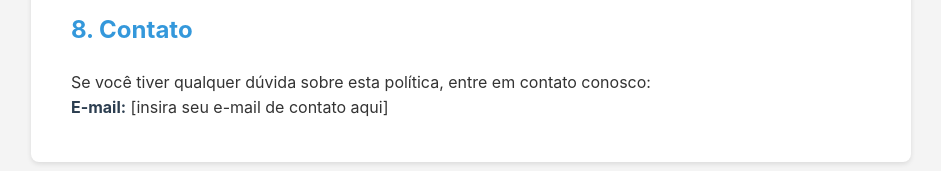
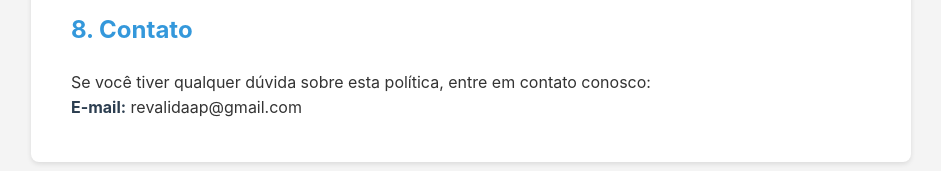
Before and after one commit to jsoaresmd/politica-privacidade-revalidapp, a plain HTML site: page index.html in a window 1280 px wide. Shown: the part 2010-2181 px from the top of the page, without its empty margins (169-1110 px from the left). Drawn offline with Linux system fonts and the light colour scheme.

Commit message:
Update index.html

```diff
--- a/index.html
+++ b/index.html
@@ -87,7 +87,7 @@
 
         <h2>8. Contato</h2>
         <p>Se você tiver qualquer dúvida sobre esta política, entre em contato conosco:<br>
-        <strong>E-mail:</strong> [insira seu e-mail de contato aqui]</p>
+        <strong>E-mail:</strong> revalidaap@gmail.com </p>
     </div>
 </body>
 </html>
```
